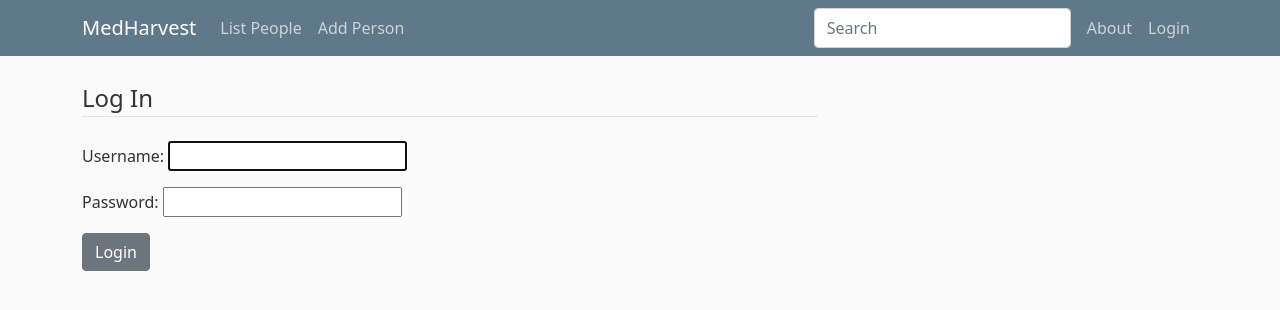
After one commit to Haroonhsa007/Forms_Codes_Check, a Django app: page /login/ in a window 1280 px wide. The commit adds this page. Shown: the top 310 px of the page. Run offline with Django 3.2, Linux system fonts and the light colour scheme.

Commit message:
added login and logout

```diff
--- a/harvest/templates/harvest/base.html
+++ b/harvest/templates/harvest/base.html
@@ -36,7 +36,12 @@
                     <input class="form-control me-2" type="search" placeholder="Search" aria-label="Search" name="searched">
                 </form>
                 <a class="nav-item nav-link" href="{% url 'harvest-about' %}">About</a>
-                <a class="nav-item nav-link" href="#">Login</a>
+                {% if user.is_authenticated %}
+                    <a class="nav-item nav-link" href="{% url 'logout' %}">Logout</a>
+                {% else %}
+                    <a class="nav-item nav-link" href="{% url 'login' %}">Login</a>
+                {% endif %}
+
             </div>
           </div>
         </div>
--- a/medwebforms/settings.py
+++ b/medwebforms/settings.py
@@ -125,3 +125,5 @@ STATIC_URL = '/static/'
 # https://docs.djangoproject.com/en/3.2/ref/settings/#default-auto-field
 
 DEFAULT_AUTO_FIELD = 'django.db.models.BigAutoField'
+
+LOGIN_REDIRECT_URL = 'harvest-home'
--- a/medwebforms/urls.py
+++ b/medwebforms/urls.py
@@ -1,7 +1,10 @@
 from django.contrib import admin
+from django.contrib.auth import views as auth_views
 from django.urls import include, path
 
 urlpatterns = [
     path('', include('harvest.urls')),
     path('admin/', admin.site.urls),
+    path('login/', auth_views.LoginView.as_view(template_name='users/login.html'), name='login'),
+    path('logout/', auth_views.LogoutView.as_view(template_name='users/logout.html'), name='logout'),
 ]
--- /dev/null
+++ b/users/templates/users/login.html
@@ -0,0 +1,15 @@
+{% extends "harvest/base.html" %}
+{% block content %}
+    <div class="content-section">
+        <form method="POST">
+            {% csrf_token %}
+            <fieldset class="form-group">
+                <legend class="border-bottom mb-4">Log In</legend>
+                {{ form.as_p }}
+            </fieldset>
+            <div class="form-group">
+                <button class="btn btn-secondary" type="submit">Login</button>
+            </div>
+        </form>
+    </div>
+{% endblock content %}
--- /dev/null
+++ b/users/templates/users/logout.html
@@ -0,0 +1,6 @@
+{% extends "harvest/base.html" %}
+{% block content %}
+    <div class="content-section">
+        <h2>You have logged out.</h2>
+    </div>
+{% endblock content %}
```
